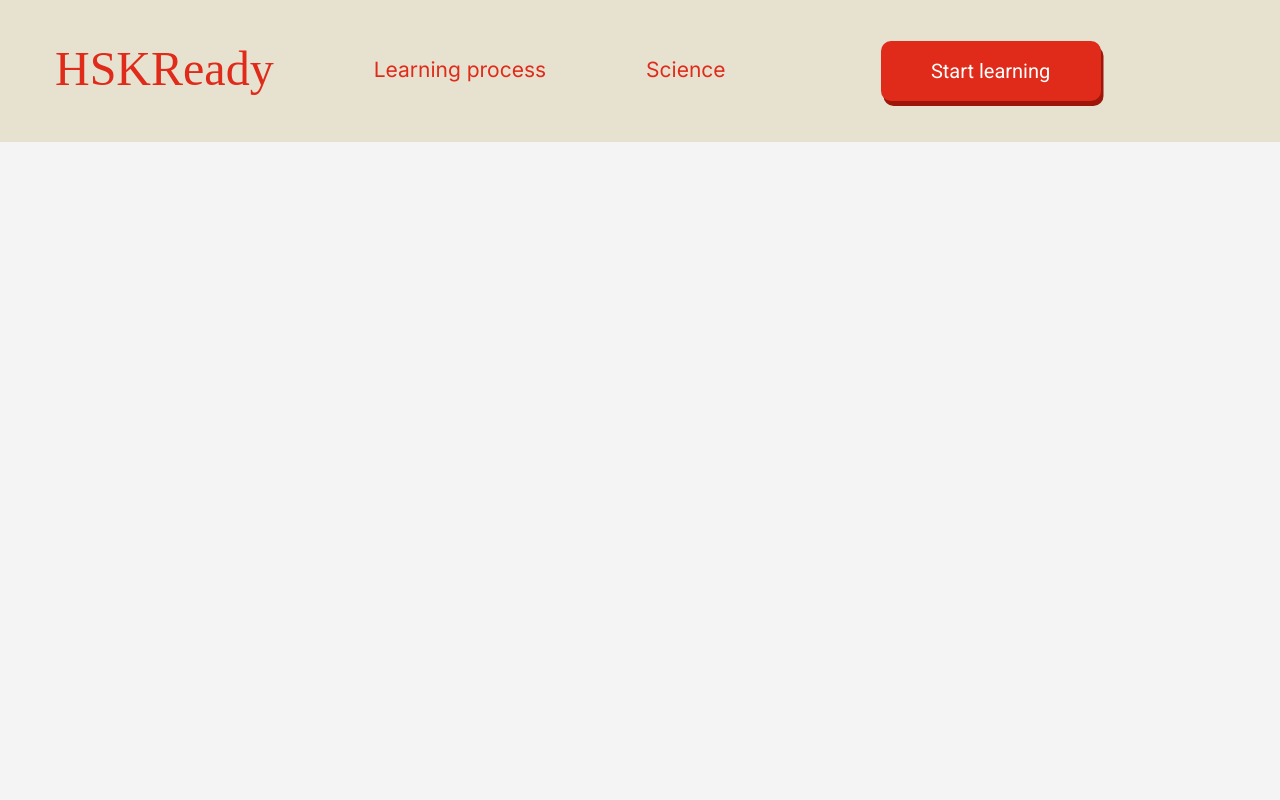
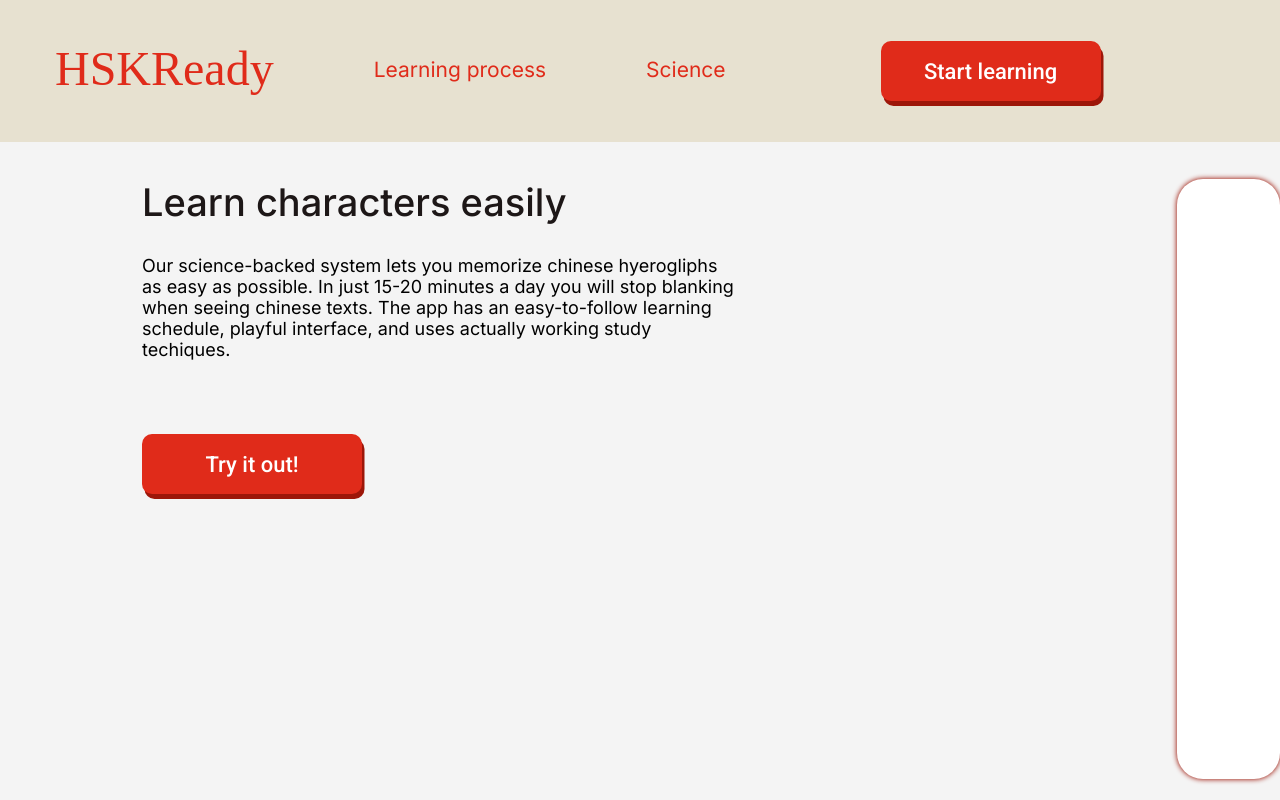
Before and after one commit to LvuhaCool/HSKReady-landing, a React (Vite) app: page / in a window 1280 px wide. Built offline with nearby package versions, Linux system fonts and the light colour scheme; a web font is replaced by a local one.

Commit message:
Make a CTA section of the website (non-responsive, no character animation yet)

```diff
--- a/src/App.tsx
+++ b/src/App.tsx
@@ -1,6 +1,12 @@
 import Header from "./components/Header/Header";
+import CTA from "./components/CTA/CTA";
 
 function App() {
-  return <Header></Header>;
+  return (
+    <>
+      <Header />
+      <CTA />
+    </>
+  );
 }
 export default App;
--- /dev/null
+++ b/src/components/Button/Button.module.css
@@ -0,0 +1,25 @@
+.CTABtn {
+    width: 220px;
+    height: 60px;
+
+    border: none;
+    border-radius: 10px;
+    background-color: var(--main-red-color);
+
+    font-size: 22px;
+    font-family: var(--roboto-font-family);
+    color: var(--button-text-color);
+    font-weight: 500;
+
+    box-shadow: 2.5px 5px 0 0 var(--shadow-red-color);
+
+    transition: box-shadow 0.03s linear;
+}
+
+.CTABtn:hover {
+    box-shadow: 2px 4.2px 0 0 var(--shadow-red-color);
+}
+
+.CTABtn.isPressed {
+    box-shadow: 0 0 0 0 var(--shadow-red-color);
+}
--- /dev/null
+++ b/src/components/Button/Button.tsx
@@ -0,0 +1,25 @@
+import { useState, type ButtonHTMLAttributes, type ReactNode } from "react";
+import styles from "./Button.module.css";
+
+interface buttonProps extends ButtonHTMLAttributes<HTMLButtonElement> {
+  children: ReactNode;
+}
+
+function Button({ children, className = "", ...props }: buttonProps) {
+  const [isPressed, setIsPressed] = useState(false);
+
+  return (
+    <button
+      type="button"
+      className={`${styles.CTABtn} ${isPressed ? styles.isPressed : ""} ${className}`}
+      onMouseDown={() => setIsPressed(true)}
+      onMouseUp={() => setIsPressed(false)}
+      onMouseLeave={() => setIsPressed(false)}
+      {...props}
+    >
+      {children}
+    </button>
+  );
+}
+
+export default Button;
--- /dev/null
+++ b/src/components/CTA/CTA.module.css
@@ -0,0 +1,51 @@
+.CTA {
+    margin-top: 37px;
+
+    display: flex;
+    column-gap: 435px;
+}
+
+.description {
+    padding-left: 142px;
+
+    display: flex;
+    flex-direction: column;
+}
+
+.descriptionHeading {
+    font-size: 38px;
+    font-weight: 500;
+    font-family: var(--inter-font-family);
+    color: var(--accent-black-color);
+}
+
+.descriptionText {
+    margin-top: 30px;
+    width: 600px;
+
+    font-size: 18px;
+    font-weight: 400;
+    font-family: var(--inter-font-family);
+    color: var(--regular-black-color);
+}
+
+.CTAButton {
+    margin-top: 74px;
+}
+
+.characterCard {
+    width: 500px;
+    height: 600px;
+
+    background-color: var(--button-text-color);
+
+    border-radius: 26px;
+    box-shadow: 0 0 5px 0.5px var(--shadow-red-color);
+
+    transition: transform 0.3s linear;
+}
+
+.characterCard:hover {
+    transform: translateX(-1px);
+    transform: translateY(-3px);
+}
--- /dev/null
+++ b/src/components/CTA/CTA.tsx
@@ -0,0 +1,23 @@
+import Button from "../Button/Button";
+import styles from "./CTA.module.css";
+
+function CTA() {
+  return (
+    <section className={styles.CTA}>
+      <div className={styles.description}>
+        <h1 className={styles.descriptionHeading}>Learn characters easily</h1>
+        <p className={styles.descriptionText}>
+          Our science-backed system lets you memorize chinese hyerogliphs as
+          easy as possible. In just 15-20 minutes a day you will stop blanking
+          when seeing chinese texts. The app has an easy-to-follow learning
+          schedule, playful interface, and uses actually working study
+          techiques.
+        </p>
+        <Button children={"Try it out!"} className={styles.CTAButton} />
+      </div>
+      <div className={styles.characterCard}></div>
+    </section>
+  );
+}
+
+export default CTA;
--- a/src/components/Header/Header.module.css
+++ b/src/components/Header/Header.module.css
@@ -61,31 +61,6 @@
     padding-left: 123px;
 }
 
-.CTABtn {
-    width: 220px;
-    height: 60px;
-
-    border: none;
-    border-radius: 10px;
-    background-color: var(--main-red-color);
-
-    font-size: 20px;
-    font-family: var(--roboto-font-family);
-    color: var(--button-text-color);
-
-    box-shadow: 2.5px 5px 0 0 var(--shadow-red-color);
-
-    transition: box-shadow 0.03s linear;
-}
-
-.CTABtn:hover {
-    box-shadow: 2px 4.2px 0 0 var(--shadow-red-color);
-}
-
-.CTABtn.isPressed {
-    box-shadow: 0 0 0 0 var(--shadow-red-color);
-}
-
 /* --- Адаптивность --- */
 
 @media (max-width: 1760px) {
--- a/src/components/Header/Header.tsx
+++ b/src/components/Header/Header.tsx
@@ -1,9 +1,7 @@
-import { useState } from "react";
 import styles from "./Header.module.css";
+import Button from "../Button/Button";
 
 function Header() {
-  const [isPressed, setIsPressed] = useState(false);
-
   return (
     <header className={styles.header}>
       <p className={styles.logo}>HSKReady</p>
@@ -12,14 +10,7 @@ function Header() {
         <a href="#!">Science</a>
       </nav>
       <div className={styles.CTAWrapper}>
-        <button
-          className={`${styles.CTABtn} ${isPressed ? styles.isPressed : ""}`}
-          onMouseDown={() => setIsPressed(true)}
-          onMouseUp={() => setIsPressed(false)}
-          onMouseLeave={() => setIsPressed(false)}
-        >
-          Start learning
-        </button>
+        <Button children={"Start learning"} />
       </div>
     </header>
   );
```
